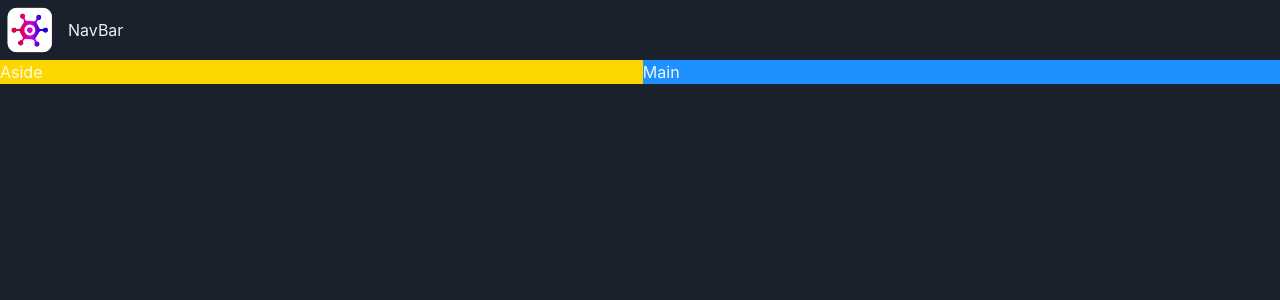
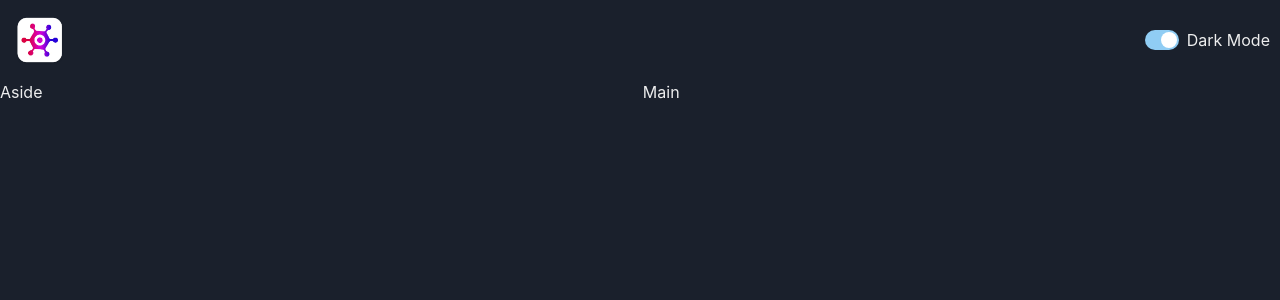
Before and after one commit to JoaovLara/game-hub, a React (Vite) app: page / in a window 1280 px wide. Shown: the top 300 px of the page. Built offline with nearby package versions, Linux system fonts and the light colour scheme.

Commit message:
Buil the color mode switch

```diff
--- a/src/App.tsx
+++ b/src/App.tsx
@@ -13,11 +13,11 @@
         <NavBar />
       </GridItem>
       <Show above="lg">
-        <GridItem area="aside" bg="gold">
+        <GridItem area="aside">
           Aside
         </GridItem>
       </Show>
-      <GridItem area="main" bg="dodgerblue">
+      <GridItem area="main">
         Main
       </GridItem>
     </Grid>
--- /dev/null
+++ b/src/components/ColorModeSwitch.tsx
@@ -0,0 +1,17 @@
+import { HStack, Switch, Text, useColorMode } from '@chakra-ui/react'
+
+const ColorModeSwitch = () => {
+    const {toggleColorMode, colorMode} = useColorMode();
+
+  return (
+    <HStack>
+        <Switch isChecked={colorMode === 'dark'} onChange={toggleColorMode}/>
+        <Text>Dark Mode</Text>
+
+
+    </HStack>
+
+  )
+}
+
+export default ColorModeSwitch
--- a/src/components/NavBar.tsx
+++ b/src/components/NavBar.tsx
@@ -1,13 +1,14 @@
-import { HStack, Image, Text } from '@chakra-ui/react'
+import { HStack, Image } from '@chakra-ui/react'
 import logo from '../assets/logo.webp';
+import ColorModeSwitch from './ColorModeSwitch';
 
 const NavBar = () => {
   return (
-    <HStack>
+    <HStack justifyContent='space-between' padding='10px'>
       <Image src={logo} boxSize='60px' />
-      <Text>NavBar</Text>
+      <ColorModeSwitch />
     </HStack>
   )
-}
+};
 
 export default NavBar
```
